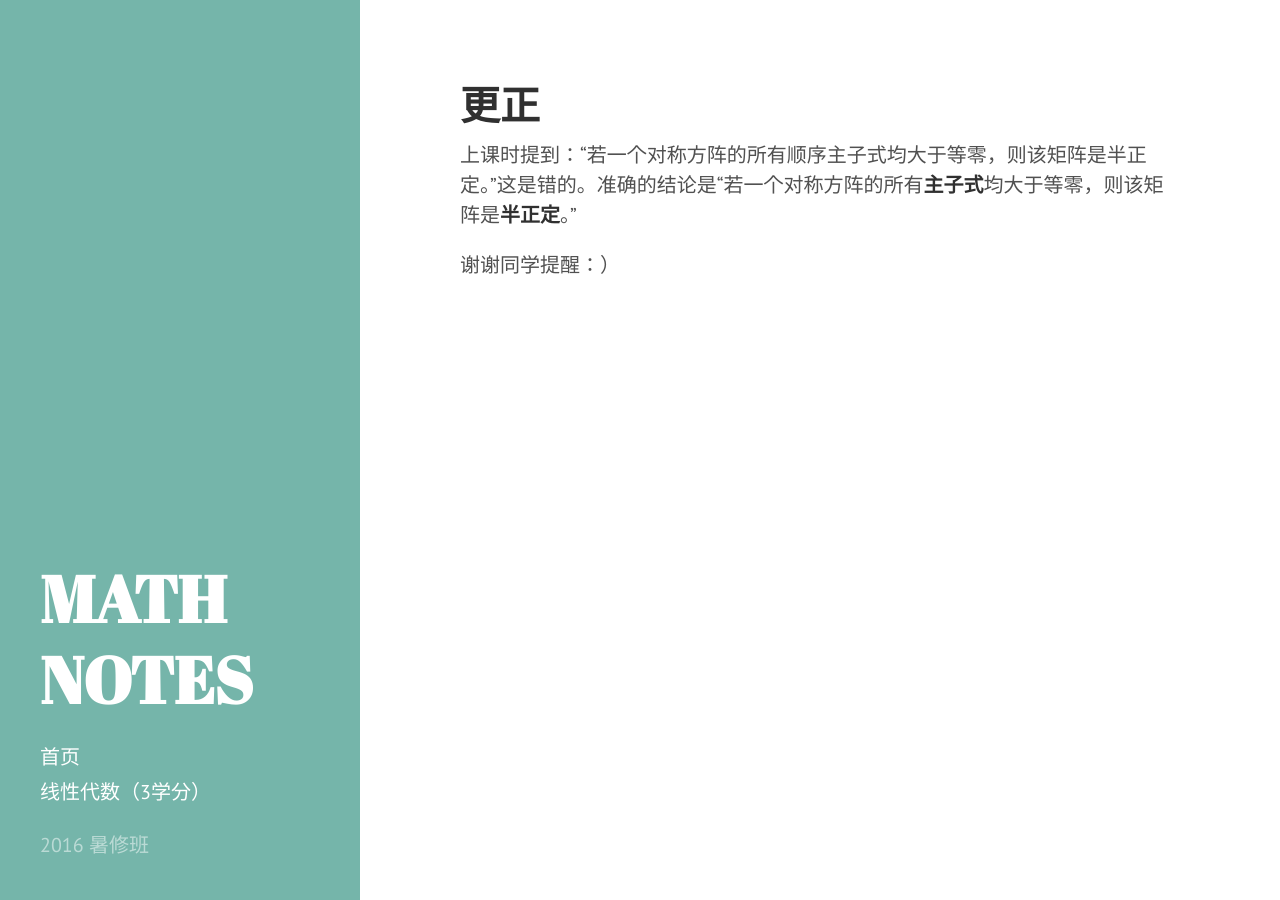
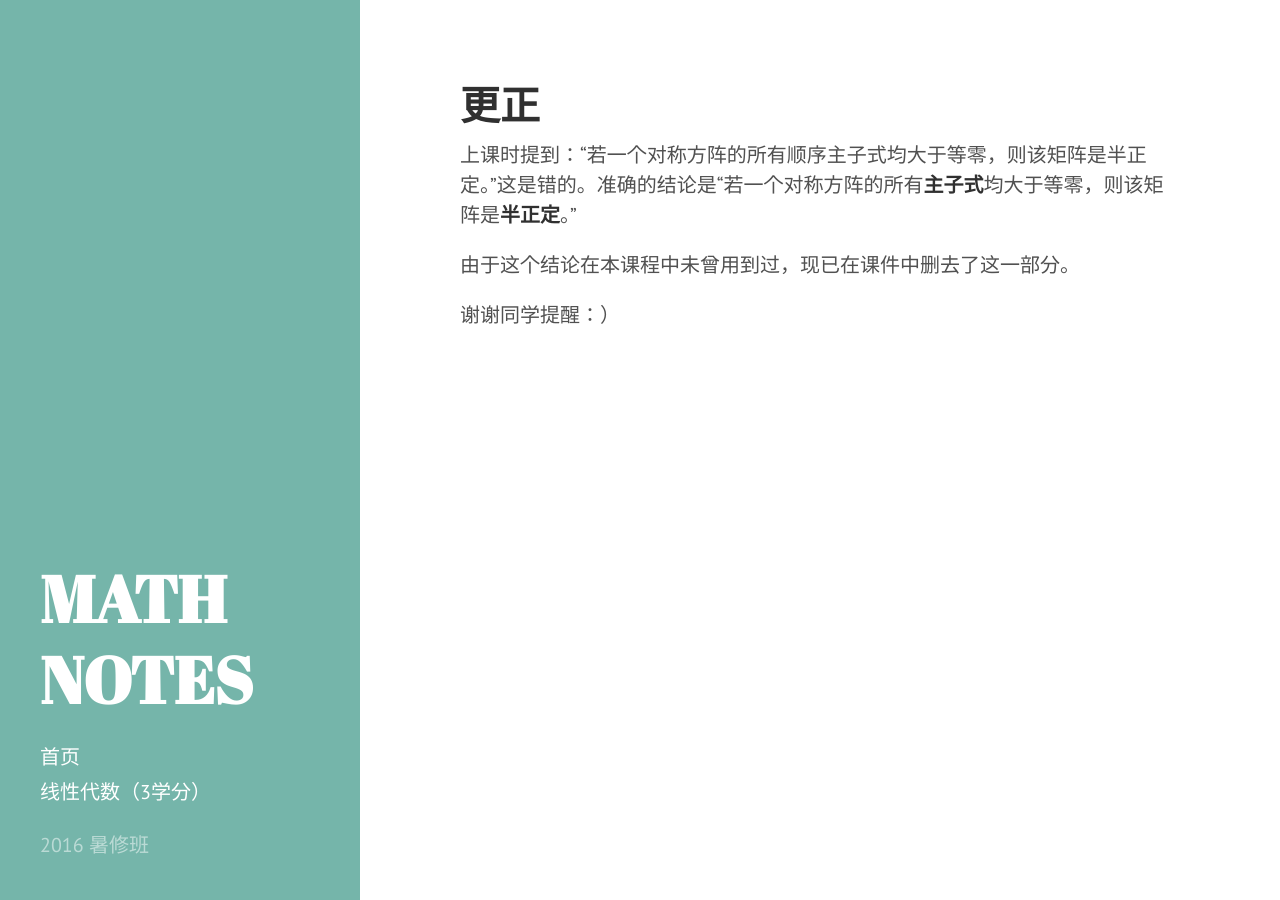
Before and after one commit to liang-teaching/liang-teaching.github.io, a Jekyll site: the page built from 2016_fall_LinearAlgebra/Misc/5_3_rmk.md, in a window 1280 px wide. Built offline with Jekyll 4.4.1, drawn with Linux system fonts in a browser that asks for light colours; nearby versions of some CDN libraries.

Commit message:
修改文字

```diff
--- a/2016_fall_LinearAlgebra/Misc/5_3_rmk.md
+++ b/2016_fall_LinearAlgebra/Misc/5_3_rmk.md
@@ -5,4 +5,6 @@ title: 更正
 
 上课时提到：“若一个对称方阵的所有顺序主子式均大于等零，则该矩阵是半正定。”这是错的。准确的结论是“若一个对称方阵的所有**主子式**均大于等零，则该矩阵是**半正定**。”
 
+由于这个结论在本课程中未曾用到过，现已在课件中删去了这一部分。
+
 谢谢同学提醒：）
```
